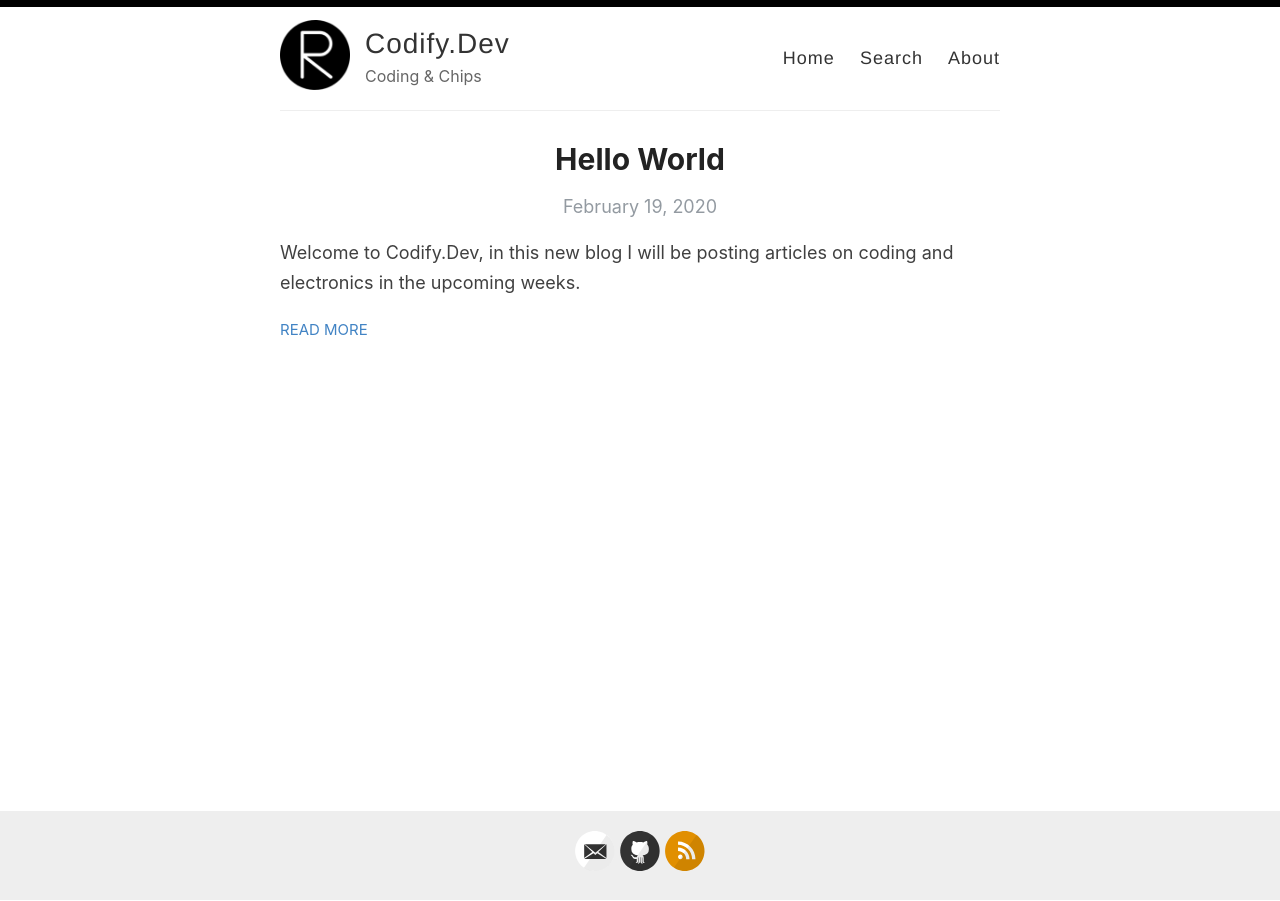
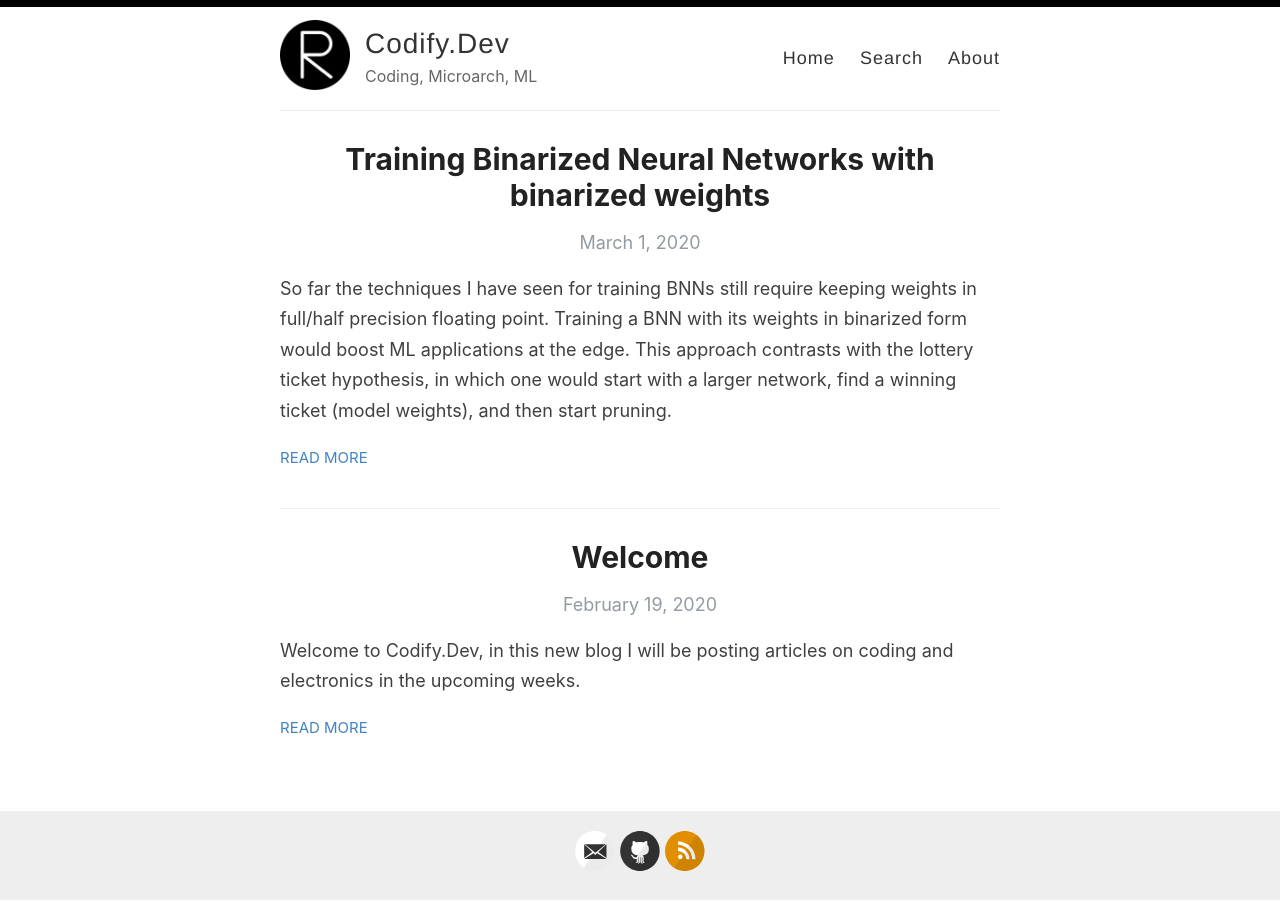
Before and after one commit to codifydev/codifydev.github.io, a Jekyll site: the page built from index.html, in a window 1280 px wide. Built offline with Jekyll 4.4.1, drawn with Linux system fonts in a browser that asks for light colours; the list of posts is cut into pages by our own code.

Commit message:
add bnn-training post

```diff
--- a/_config.yml
+++ b/_config.yml
@@ -10,7 +10,7 @@ author: Randy Widialaksono
 site_name: Randy Widialaksono
 
 # Short bio or description (displayed in the header)
-description: Coding & Chips
+description: Coding, Microarch, ML
 
 # URL of your avatar or profile pic (you could use your GitHub profile pic)
 avatar: /images/reverie.png
--- a/_posts/2020-02-19-welcome.md
+++ b/_posts/2020-02-19-welcome.md
@@ -1,5 +1,5 @@
 ---
-title: "Hello World"
+title: "Welcome"
 date: 2020-02-19
 ---
 
--- /dev/null
+++ b/_posts/2020-03-01-bnntraining.md
@@ -0,0 +1,21 @@
+---
+title: "Training Binarized Neural Networks with binarized weights"
+date: 2020-03-01
+---
+
+So far the techniques I have seen for training BNNs still require keeping weights in full/half precision floating point.
+Training a BNN with its weights in binarized form would boost ML applications at the edge.
+This approach contrasts with the lottery ticket hypothesis, in which one would start with a larger network, find a winning ticket (model weights), and then start pruning.
+
+Taking inspiration from binary search trees, I experimented with a training algorithm in which we operate on "chunk" of weights (i.e. decide the 0/1 value).
+To determine which route (0/1/don't touch), we'd refer to whether the loss decreased, hence the greedy approach.
+The chunk size it operates on decreases as training progresses. In other words, in the later epochs we operate at a much finer chunk granularity.
+
+I implemented this training algorithm in PyTorch using a recursive approach. Changing a subset of the weights matrix can be achieved in-place using 'torch.narrow'.
+The algorithm runs slow compared to backpropagation, since the entire network is exercised only to change a subset of weights (as opposed to obtaining a gradient for every weight).
+The best accuracy I was able to achieve for MNIST was 27%. The lack of stochasticity likely made it stuck on a local minima.
+
+One possible improvement would be to leverage the error value to introduce stochasticity into the equation.
+There are other ideas I've yet to try (after brainstorming with friends), which I'd like to publish if I get satisfactory measurements.
+This was done as a side project for me to familiarize with PyTorch and BNNs, which I'd revisit on free time.
+I'm looking forward to seeing advances in this topic.
```
